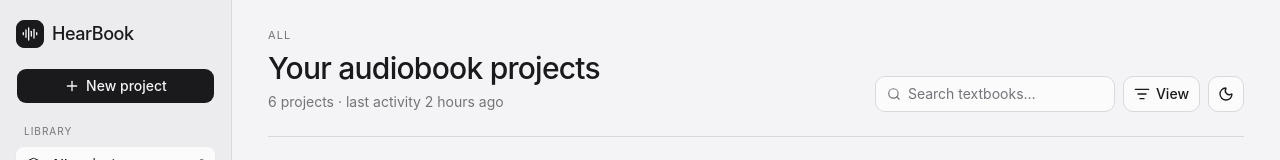
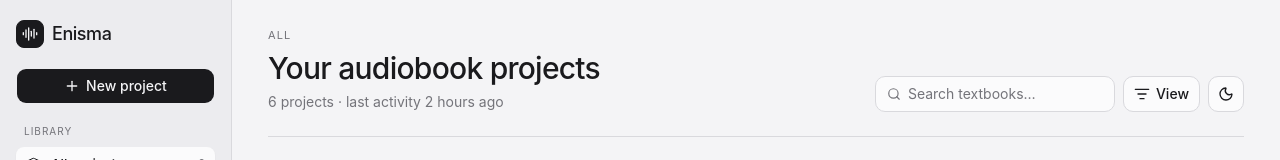
Before and after one commit to hadamard-2/enisma, a React (Vite) app: page / in a window 1280 px wide. Shown: the top 160 px of the page. Built offline with nearby package versions, Linux system fonts and the light colour scheme; a web font is replaced by a local one.

Commit message:
refactor: use Enisma as user-facing app name
HearBook stays the internal/dev name (package, crate, bundle identifier). User-facing surfaces — in-app wordmark, window title, browser title, and Tauri productName — now read Enisma.

```diff
--- a/index.html
+++ b/index.html
@@ -9,7 +9,7 @@
   <link rel="preconnect" href="https://fonts.gstatic.com" crossorigin>
   <link href="https://fonts.googleapis.com/css2?family=Google+Sans+Flex:opsz,wght@6..144,1..1000&display=swap"
     rel="stylesheet">
-  <title>HearBook</title>
+  <title>Enisma</title>
 </head>
 
 <body>
--- a/src-tauri/tauri.conf.json
+++ b/src-tauri/tauri.conf.json
@@ -1,6 +1,6 @@
 {
   "$schema": "https://schema.tauri.app/config/2",
-  "productName": "hear-book",
+  "productName": "Enisma",
   "version": "0.1.0",
   "identifier": "com.eyob-g.hear-book",
   "build": {
@@ -12,7 +12,7 @@
   "app": {
     "windows": [
       {
-        "title": "HearBook",
+        "title": "Enisma",
         "width": 800,
         "height": 600,
         "maximized": true
--- a/src/components/home/home.tsx
+++ b/src/components/home/home.tsx
@@ -89,7 +89,7 @@ export function Home() {
             <AudioLines size={16} />
           </span>
           <span className="font-sans text-lg font-medium tracking-tight text-ink">
-            HearBook
+            Enisma
           </span>
         </div>
 
```
